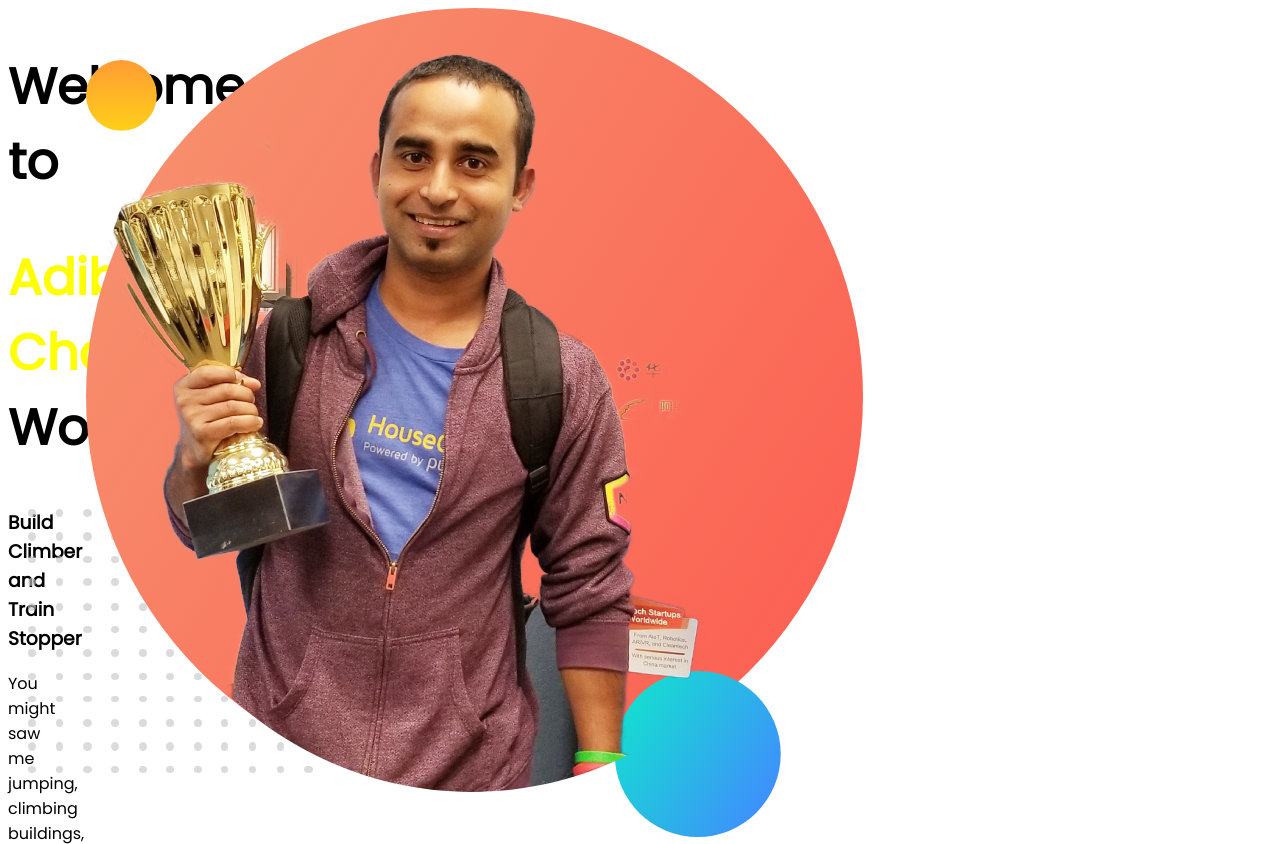
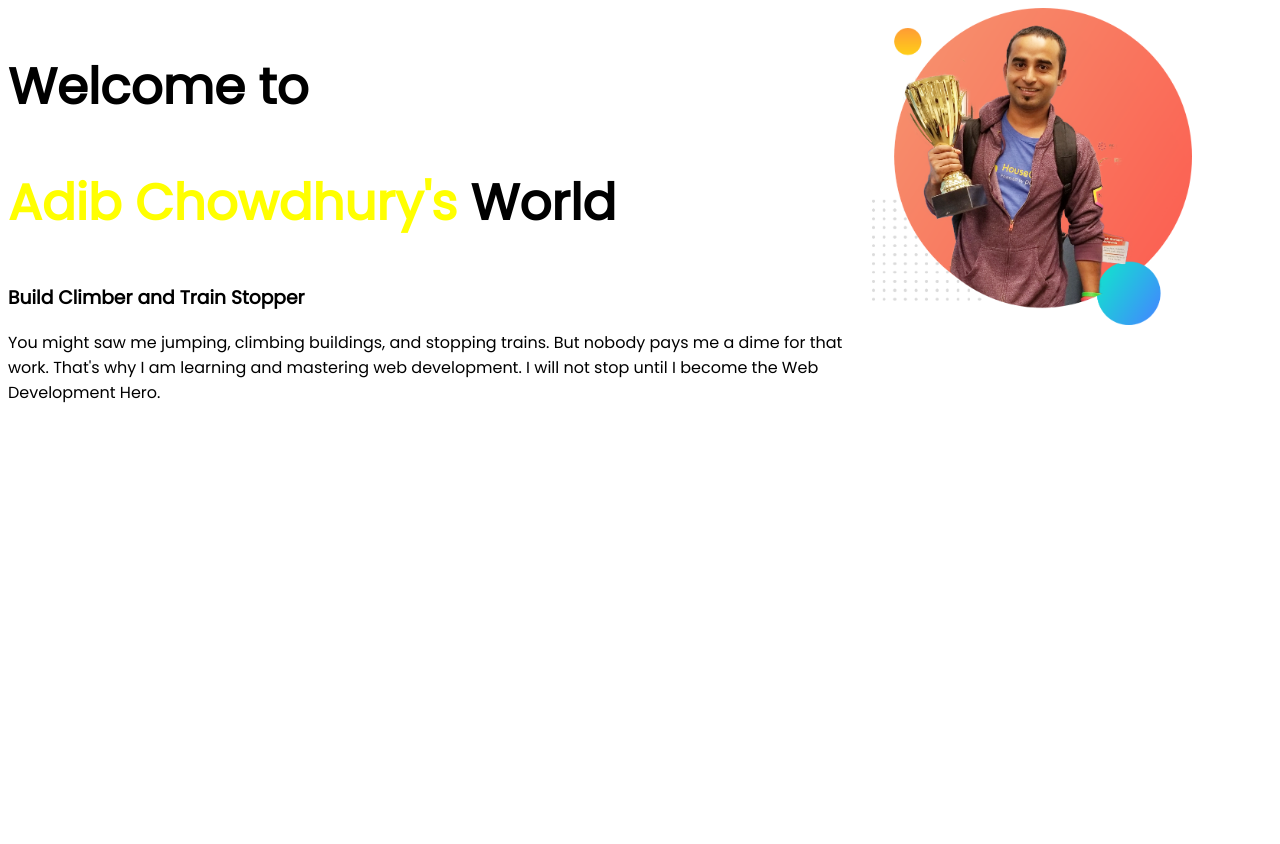
Before and after one commit to AdibChy/developer-portfolio, a plain HTML site: page index.html in a window 1280 px wide. Shown: the top 844 px of the page. After the commit the page ends 800 px from the top, so only its background shows below. Drawn offline with Linux system fonts and the light colour scheme.

Commit message:
img added with width

```diff
--- a/style.css
+++ b/style.css
@@ -11,8 +11,8 @@ section{
     display: flex;
 }
 .A{
-    width: 20px;
+    width: 50%px;
 }
-.B{
-    width: 80px;
+.B img{
+    width: 80%;
 }
```
